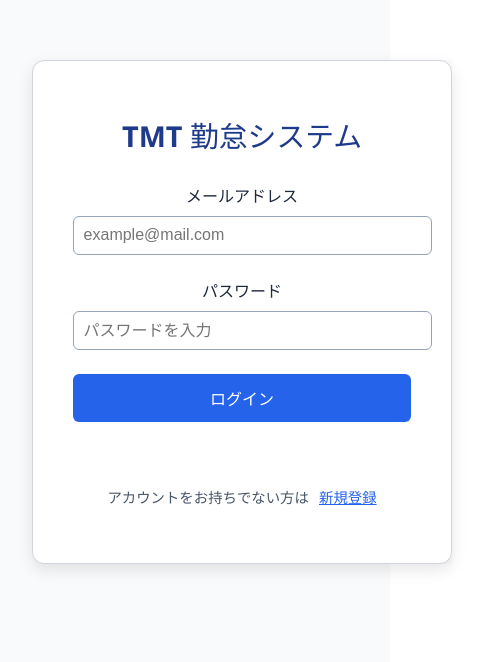
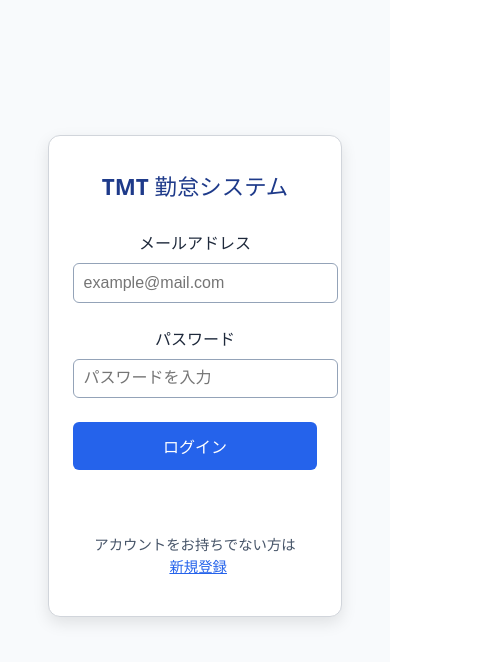
Before and after one commit to TMT-program/attendance-system, a Vue app in the folder frontend/: page /login in a window 390 px wide. Shown: the part 142-804 px from the top of the page, 484 px wide, since content can reach past the window. Built offline with nearby package versions, Linux system fonts and the light colour scheme; no server answers.

Commit message:
スマホ対応調整

```diff
--- a/frontend/src/views/Login.vue
+++ b/frontend/src/views/Login.vue
@@ -15,7 +15,6 @@
 
         <button type="submit" :disabled="loading">{{ loading ? 'ログイン中...' : 'ログイン' }}</button>
 
-        <!-- error-message を v-show に変更し、常に領域を確保 -->
         <p class="error-message" v-show="true">{{ error || '　' }}</p>
 
         <p class="register-link">
@@ -71,9 +70,12 @@ async function handleRegister() {
   display: flex;
   justify-content: center;
   align-items: center;
-  min-height: 50vh;
+  height: 100vh;
   background-color: #f8fafc;
   font-family: 'Segoe UI', sans-serif;
+  padding: 1rem;
+  box-sizing: border-box;
+  overflow: auto;
 }
 
 .login-card {
@@ -82,7 +84,7 @@ async function handleRegister() {
   border-radius: 12px;
   box-shadow: 0 6px 16px rgba(0, 0, 0, 0.1);
   width: 100%;
-  width: 420px;
+  max-width: 420px;
   border: 1px solid #d1d5db;
   box-sizing: border-box;
 }
@@ -93,6 +95,9 @@ async function handleRegister() {
   font-weight: bold;
   color: #1e3a8a;
   margin-bottom: 2rem;
+  white-space: nowrap;
+  overflow: hidden;
+  text-overflow: ellipsis;
 }
 
 .login-form .form-group {
@@ -143,7 +148,7 @@ button[type='submit']:disabled {
 }
 
 .error-message {
-  max-width: 100%; /* 追加: 親の幅以上に広がらない */
+  max-width: 100%;
   word-break: break-word;
   overflow-wrap: anywhere;
   white-space: normal;
@@ -152,7 +157,7 @@ button[type='submit']:disabled {
   color: #dc2626;
   font-weight: bold;
   text-align: center;
-  padding: 0 0.5rem; /* 横に少し内側余白をつけて幅がはみ出しにくくする */
+  padding: 0 0.5rem;
 }
 
 .register-link {
@@ -176,4 +181,17 @@ button[type='submit']:disabled {
 .link-button:hover {
   color: #1e40af;
 }
+
+/* スマホ向け調整 */
+@media (max-width: 480px) {
+  .login-card {
+    padding: 1.5rem;
+  }
+
+  .login-title {
+    font-size: 1.4rem;
+    white-space: normal;
+    text-align: center;
+  }
+}
 </style>
```
